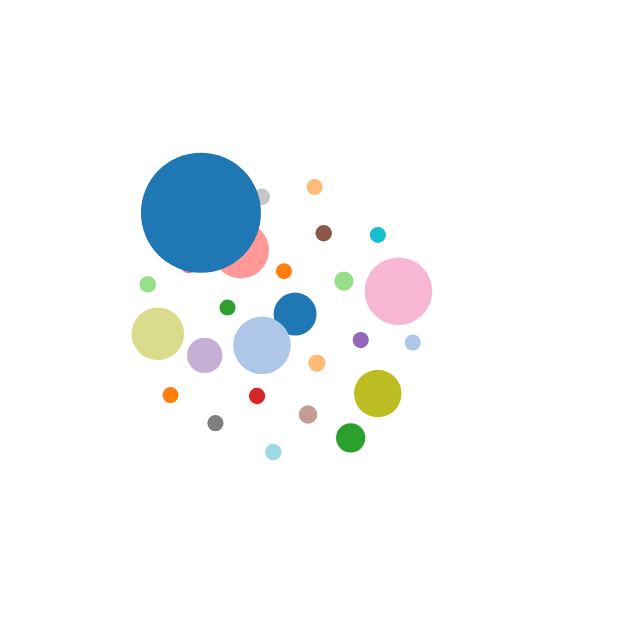
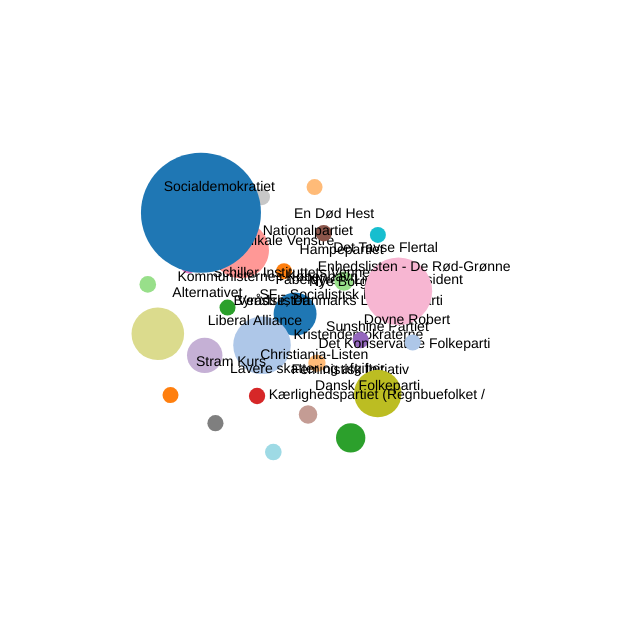
Before and after one commit to ahmetbaglan/copenhagen, a plain HTML site: page bubble1.html in a window 1280 px wide. Shown: the top 623 px of the page, without its empty margins (89-729 px from the left). Drawn offline with nearby package versions, Linux system fonts and the light colour scheme.

Commit message:
some text

```diff
--- a/bubble1.html
+++ b/bubble1.html
@@ -78,10 +78,10 @@ var bubbleFunction = function(district, year)
 				return color(i);
 			});
 
-			// svg.selectAll("g").append("text").attr("transform", function(d) {
-			// 	return "translate(" + (d.x - scaleRadius(d.total) ) + "," + (d.y -scaleRadius(d.total) ) + ")";
-			// }).text(function(d){return d.name})
-			//
+			svg.selectAll("g").append("text").attr("transform", function(d) {
+				return "translate(" + (d.x - scaleRadius(d.total) ) + "," + (d.y -scaleRadius(d.total) ) + ")";
+			}).text(function(d){return d.name})
+
 				svg.selectAll("g").attr("transform", function(d) {
 					return "translate(" + (d.x + diameter / 2) + "," + (d.y + diameter / 2) + ")";
 				})
```
